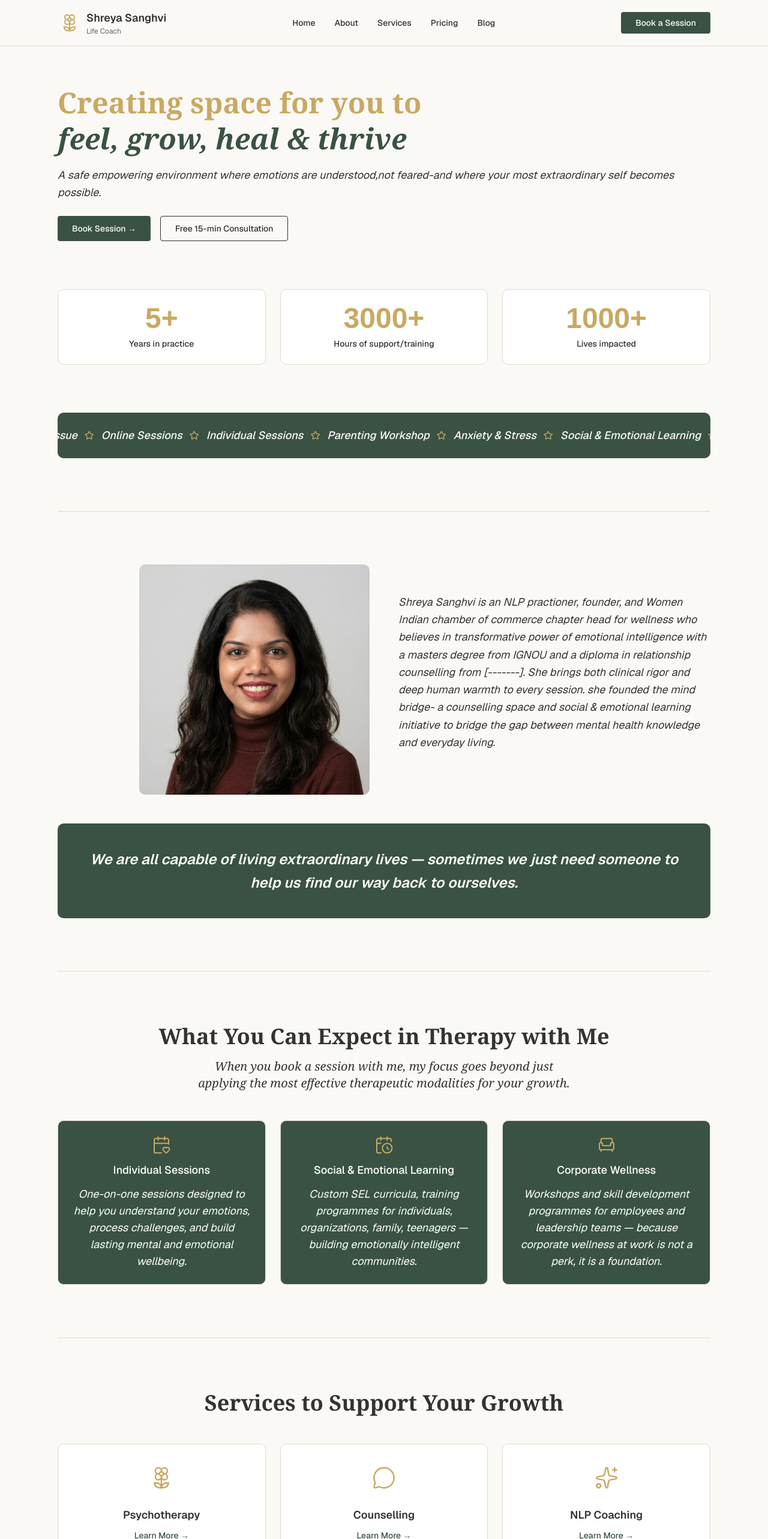
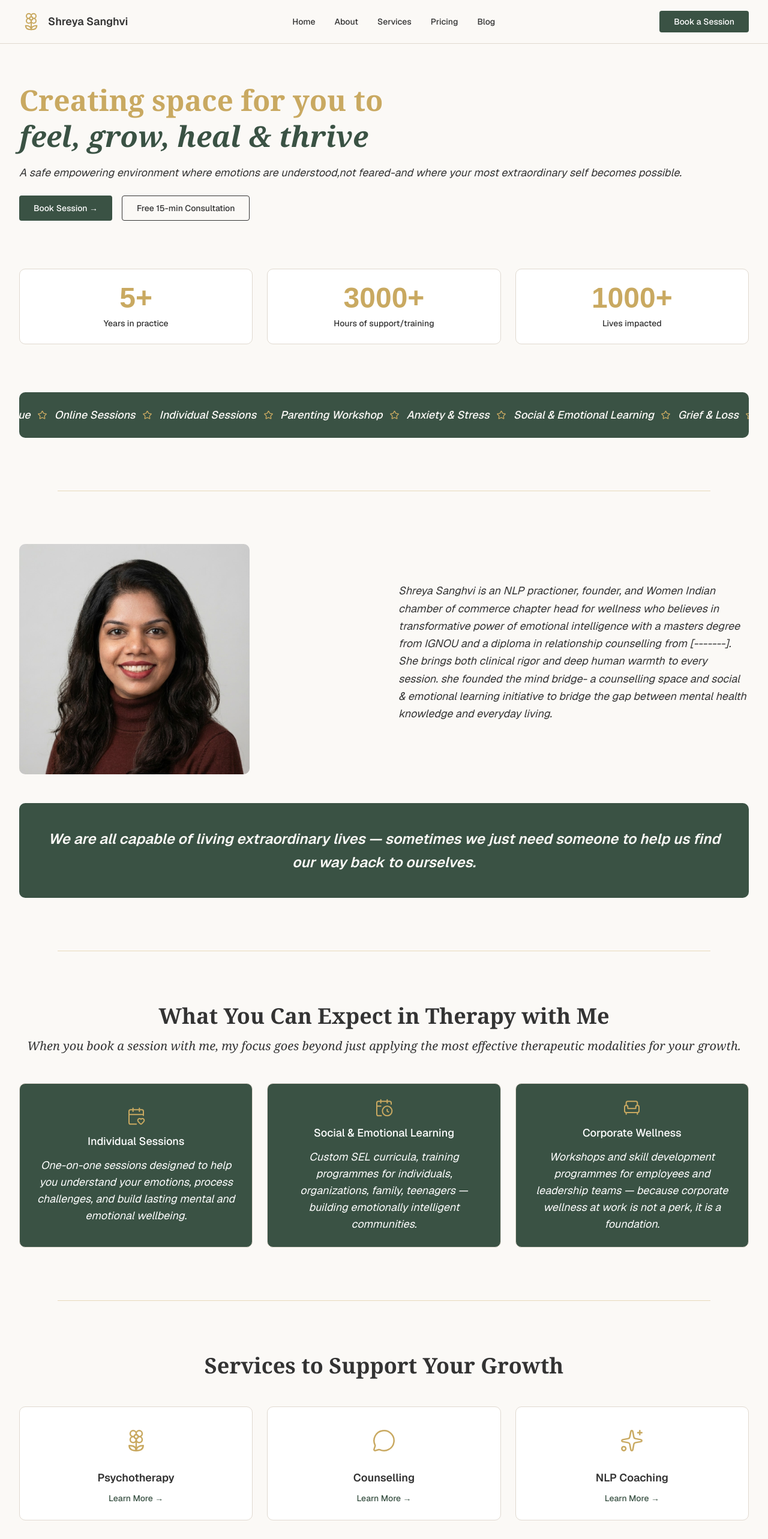
Before and after one commit to sanghvip/shreya-website, a Next.js app: page / in a window 1280 px wide. Shown: the top 2566 px of the page at 60% size. Built offline with nearby package versions, Linux system fonts and the light colour scheme.

Commit message:
adding client changes

```diff
--- a/components/layout/Header.tsx
+++ b/components/layout/Header.tsx
@@ -18,7 +18,7 @@ export default function Header() {
 
   return (
     <header className="bg-background border-b border-border">
-      <div className="max-w-6xl mx-auto px-4 sm:px-6 lg:px-8 py-4">
+      <div className="px-4 sm:px-6 lg:px-8 py-4">
         <div className="flex items-center justify-between">
           {/* Logo and Company Name */}
           <div className="flex items-center gap-2">
@@ -27,7 +27,6 @@ export default function Header() {
             </div>
             <div className="hidden sm:block">
               <p className="text-lg font-semibold text-foreground">Shreya Sanghvi</p>
-              <p className="text-xs text-muted-foreground">Life Coach</p>
             </div>
           </div>
 
--- a/components/sections/AboutApproach.tsx
+++ b/components/sections/AboutApproach.tsx
@@ -28,7 +28,7 @@ export default function AboutApproach() {
 
   return (
     <section className="bg-background py-12 md:py-12 lg:py-16">
-      <div className="max-w-6xl mx-auto px-4 sm:px-6 lg:px-8">
+      <div className="px-4 sm:px-6 lg:px-8">
         <h2 className="text-3xl md:text-4xl font-serif font-bold text-foreground mb-4 text-center text-balance">
           My Therapeutic Approach
         </h2>
--- a/components/sections/AboutHero.tsx
+++ b/components/sections/AboutHero.tsx
@@ -7,7 +7,7 @@ import CustomButton from '../ui/CustomButton';
 export default function AboutHero() {
   return (
     <section className="bg-background py-8 md:py-12 lg:py-16">
-      <div className="max-w-6xl mx-auto px-4 sm:px-6 lg:px-8">
+      <div className="px-4 sm:px-6 lg:px-8">
         <div className="grid grid-cols-1 md:grid-cols-2 gap-8 md:gap-12 items-center">
           {/* Portrait Image */}
           <div className="flex justify-center md:justify-start order-2 md:order-1">
--- a/components/sections/Bio.tsx
+++ b/components/sections/Bio.tsx
@@ -7,24 +7,24 @@ import CustomButton from '@/components/ui/CustomButton';
 export default function Bio() {
   return (
     <section className="bg-background py-8 md:py-12 lg:py-16">
-      <div className="max-w-6xl mx-auto px-4 sm:px-6 lg:px-8">
+      <div className="px-4 sm:px-6 lg:px-8">
         <div className="grid grid-cols-1 md:grid-cols-2 gap-8 md:gap-12 items-center mb-12">
           {/* Portrait Image */}
-          <div className="flex justify-center md:justify-end">
+          <div className="flex md:justify-start">
             <div className="relative w-full max-w-sm aspect-square">
               <Image
               src="/personalshot.png"
-              alt="Shreya Sanghvi - Psychotherapist and NLP Coach"
+              alt="Shreya Sanghvi"
               width={800}
               height={800}
               priority
-              className="rounded-lg object-cover w-full h-full"
+              className="rounded-lg object-cover h-full"
               />
             </div>
           </div>
 
           {/* Text Content */}
-          <div className="flex flex-col justify-center">
+          <div className="flex flex-col justify-center text-left">
             <p className="text-base md:text-lg text-foreground mb-6 leading-relaxed italic">
               Shreya Sanghvi is an NLP practioner, founder, and Women Indian chamber of commerce chapter head for wellness who believes in transformative power of emotional intelligence with a masters degree from IGNOU and a diploma in relationship counselling from [-------]. She brings both clinical rigor and deep human warmth to every session.
               she founded the mind bridge- a counselling space and social  & emotional learning initiative to bridge the gap between mental health knowledge and everyday living.
--- a/components/sections/Hero.tsx
+++ b/components/sections/Hero.tsx
@@ -9,7 +9,7 @@ import { Globe, Shield, Star } from 'lucide-react';
 export default function Hero() {
   return (
     <section className="bg-background py-8 md:py-12 lg:py-16">
-      <div className="max-w-6xl mx-auto px-4 sm:px-6 lg:px-8">
+      <div className="px-4 sm:px-6 lg:px-8">
         <div className="grid lg:grid-cols-1 md:grid-cols-2 gap-8 md:gap-12 items-center mb-12">
           {/* Text Content */}
           <div className="flex flex-col justify-center">
--- a/components/sections/Impact.tsx
+++ b/components/sections/Impact.tsx
@@ -6,7 +6,7 @@ import { CalendarHeart, CalendarClock, Armchair } from 'lucide-react';
 export default function Impact() {
   return (
     <section className="bg-background py-8 md:py-12 lg:py-16">
-      <div className="max-w-6xl mx-auto px-4 sm:px-6 lg:px-8">
+      <div className="px-4 sm:px-6 lg:px-8">
         <h2 className="text-3xl md:text-4xl font-serif font-bold text-foreground text-center mb-4 text-balance">
           What You Can Expect in Therapy with Me
         </h2>
--- a/components/sections/Services.tsx
+++ b/components/sections/Services.tsx
@@ -21,7 +21,7 @@ export default function Services() {
 
   return (
     <section className="bg-background py-12 md:py-12 lg:py-16">
-      <div className="max-w-6xl mx-auto px-4 sm:px-6 lg:px-8">
+      <div className="px-4 sm:px-6 lg:px-8">
         {/* Section Title */}
         <h2 className="text-3xl md:text-4xl font-serif font-bold text-foreground text-center mb-12 text-balance">
           Services to Support Your Growth
--- a/components/sections/Testimonials.tsx
+++ b/components/sections/Testimonials.tsx
@@ -68,7 +68,7 @@ export default function Testimonials() {
 
   return (
     <section className="bg-background py-12 md:py-12 lg:py-16">
-      <div className="max-w-6xl mx-auto px-4 sm:px-6 lg:px-8">
+      <div className="px-4 sm:px-6 lg:px-8">
         {/* Section Title */}
         <h2 className="text-3xl md:text-4xl font-serif font-bold text-foreground text-center mb-12 text-balance">
           What Clients Say
--- a/components/sections/WhoIWorkWith.tsx
+++ b/components/sections/WhoIWorkWith.tsx
@@ -13,7 +13,7 @@ export default function WhoIWorkWith() {
 
   return (
     <section className="bg-background py-12 md:py-12 lg:py-16">
-      <div className="max-w-6xl mx-auto px-4 sm:px-6 lg:px-8">
+      <div className="px-4 sm:px-6 lg:px-8">
         <div className="grid grid-cols-1 md:grid-cols-2 gap-8 md:gap-12 items-center">
           {/* Illustration */}
           <div className="flex justify-center md:justify-start">
```
